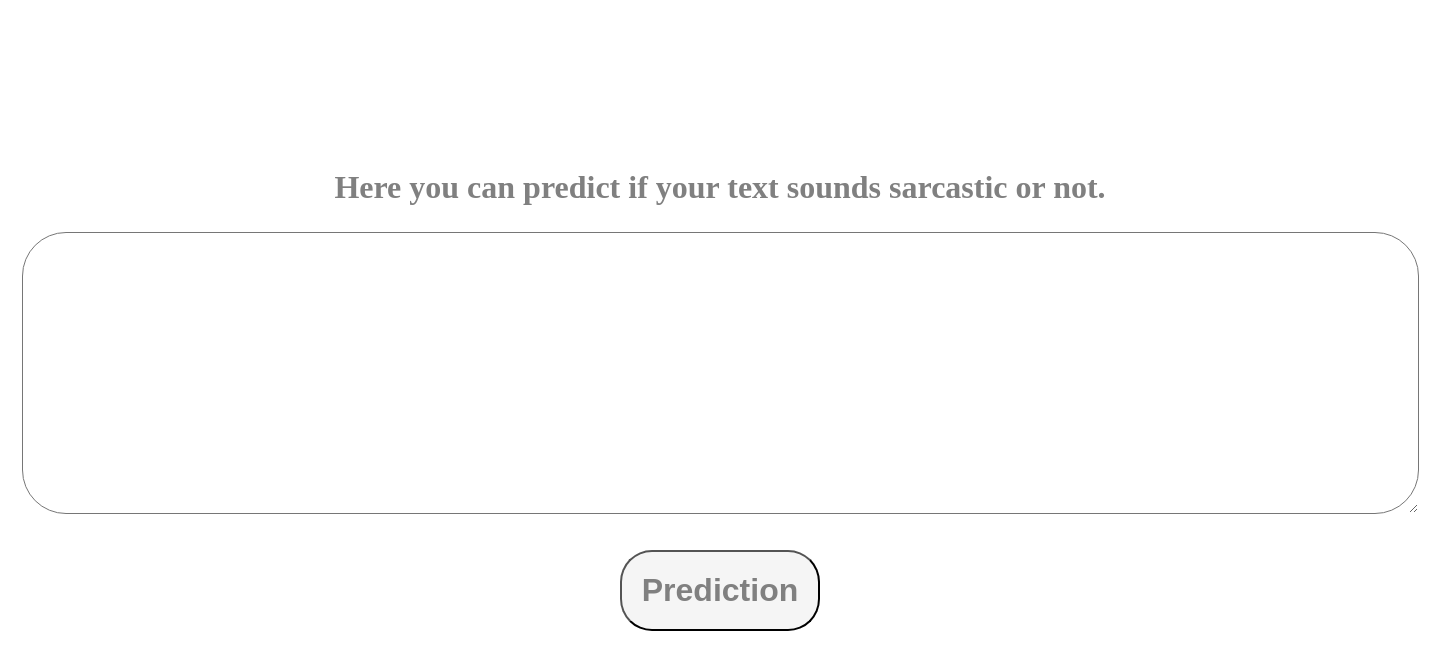
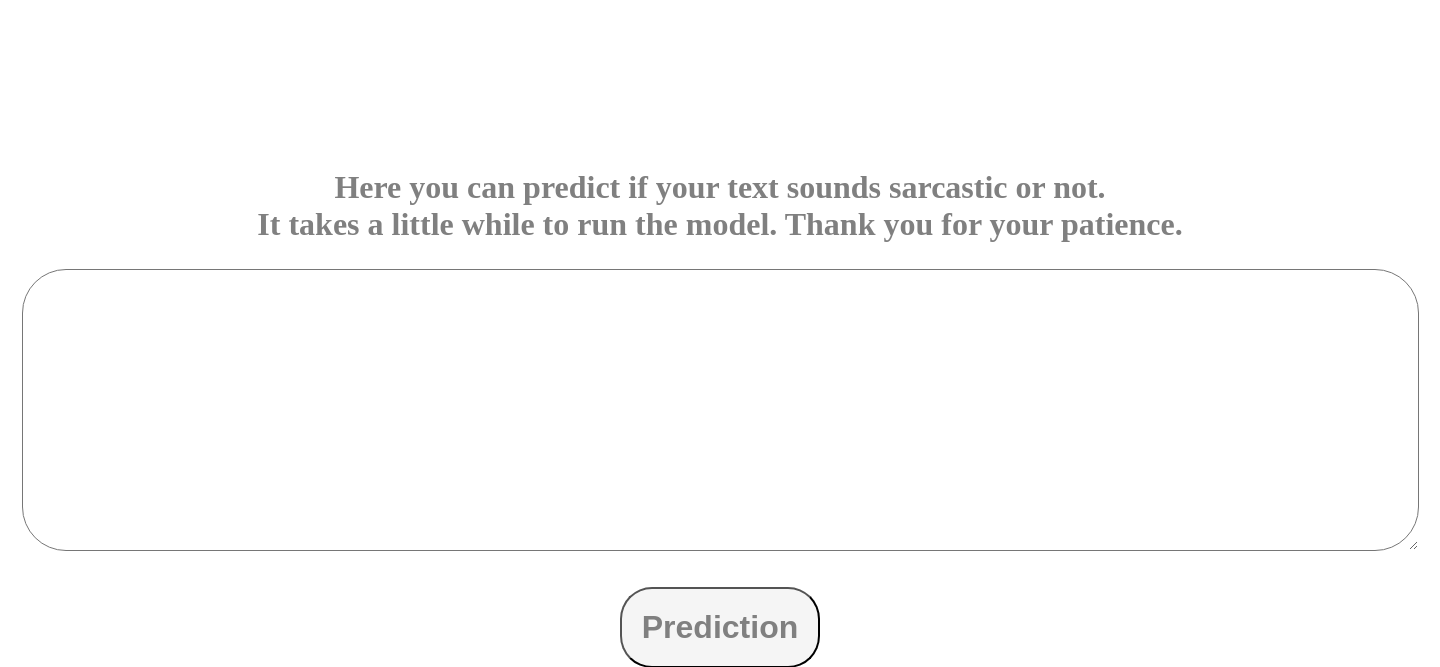
Before and after one commit to OlenaBL/sarcasm, a Flask app: page / in a window 1440 px wide. Shown: the top 667 px of the page. Run offline with Flask 2, Linux system fonts and the light colour scheme.

Commit message:
Update index.html

```diff
--- a/templates/index.html
+++ b/templates/index.html
@@ -47,7 +47,7 @@
         </style>
 </head>
 <body>
-<h2>Here you can predict if your text sounds sarcastic or not.</h2>
+<h2>Here you can predict if your text sounds sarcastic or not.<br>It takes a little while to run the model. Thank you for your patience.</h2>
 <form action="{{ url_for('predict')}}" method="POST">
 <!--<input type="text" name="text"/>-->
 <textarea name="headline" rows="10" cols="50" id="box"></textarea>
```
